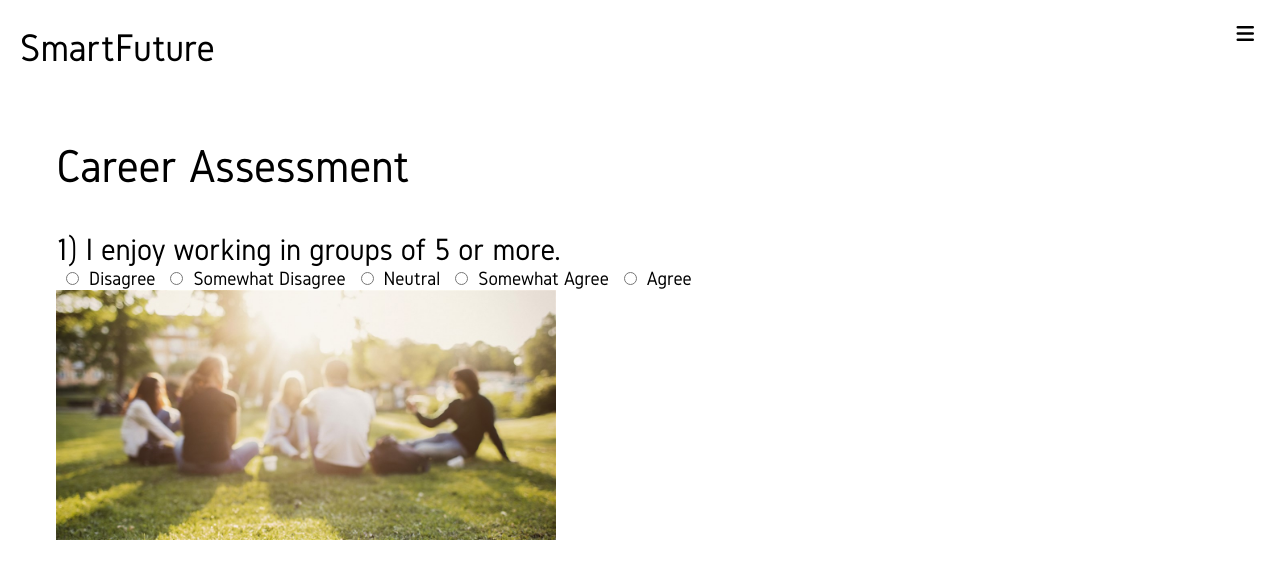
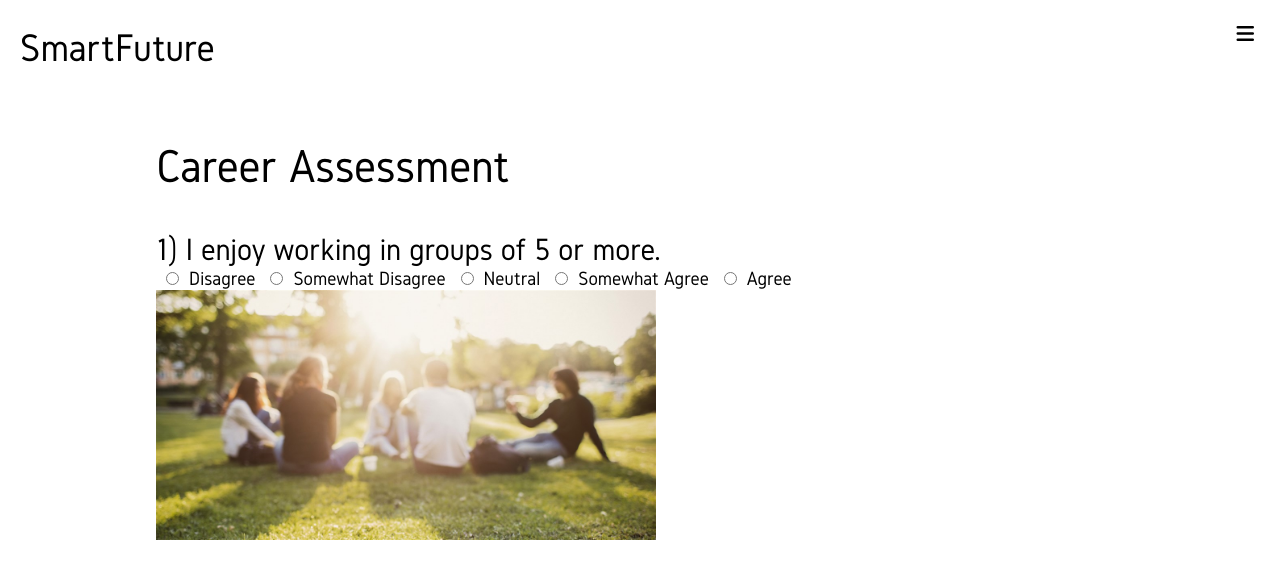
Before and after one commit to xiongfeizhang1/SmartFutureWebsite, a plain HTML site: page assessment.html in a window 1280 px wide. Shown: the top 585 px of the page. Drawn offline with nearby package versions, Linux system fonts and the light colour scheme.

Commit message:
fixed css text overlay issue

```diff
--- a/assessment.html
+++ b/assessment.html
@@ -37,8 +37,9 @@
 			<!-- classes to divide text into rows and columns -->
 			<div class= "row">
 
-				<h1>Career Assessment</h1>
+
 				<div id = "listQuestions">
+					<h1>Career Assessment</h1>
 
 					<h2>1) I enjoy working in groups of 5 or more.</h2>
 					<div id="Q1" class="questions">
--- a/styles.css
+++ b/styles.css
@@ -141,6 +141,7 @@ p {
 }
 
 .row{
+
 	padding-top: 140px;
 	padding-bottom: 40px;
 	padding-right:200px;
@@ -215,7 +216,9 @@ input[type="radio"]{
 #resultsCareer{
 	font-size: 50px;
 }
-
+#listQuestions{
+	padding-left: 100px;
+}
 .redirect{
 	text-decoration:none;
 	list-style-type: none;
```
